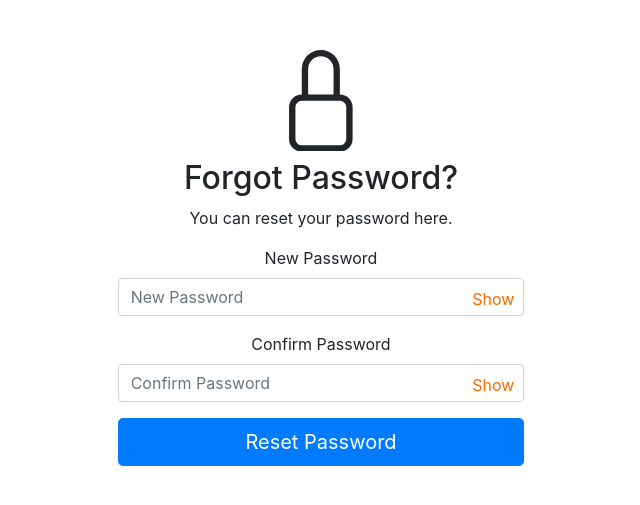
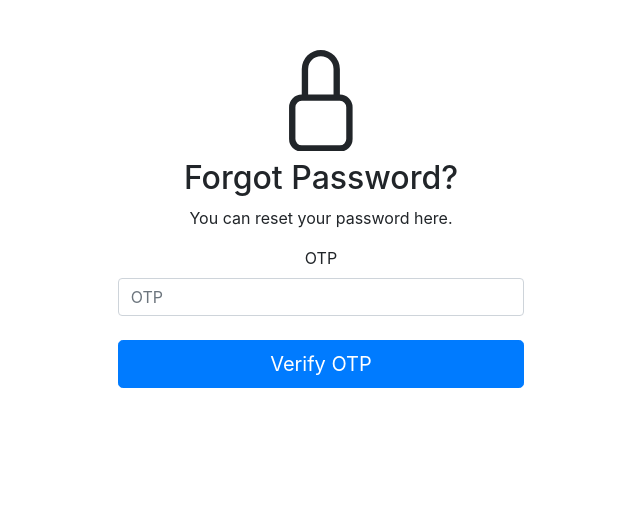
Before and after one commit to gvrosun/Doctor, a Flask app: page /change_password in a window 1280 px wide. Shown: the part 66-571 px from the top of the page, without its empty margins (319-959 px from the left). Run offline with Flask 2, Linux system fonts and the light colour scheme; a user stored in the database is signed in; some libraries are stand-ins or nearby versions.

Commit message:
Forgot password & OTP

```diff
--- a/app.py
+++ b/app.py
@@ -1,16 +1,18 @@
-from mydoctor import app, db
-from dotenv import load_dotenv
+from mydoctor import app, db, mail
+# from dotenv import load_dotenv
 from flask import render_template, redirect, request, url_for, flash, session, abort, Response, get_flashed_messages
 from flask_login import login_user, login_required, logout_user, current_user
+from flask_mail import Mail, Message
 from mydoctor.model import User, Doctor, Patient
 from werkzeug.utils import secure_filename
 from mydoctor.forms import LoginForm, RegistrationForm, PatientProfileForm, DoctorProfileForm, Contact, Profile, ForgotForm, ChangePasswordForm
 import os
 from datetime import timedelta
-from twilio.jwt.access_token import AccessToken
-from twilio.jwt.access_token.grants import VideoGrant, ChatGrant
-from twilio.rest import Client
-from twilio.base.exceptions import TwilioRestException
+import random
+# from twilio.jwt.access_token import AccessToken
+# from twilio.jwt.access_token.grants import VideoGrant, ChatGrant
+# from twilio.rest import Client
+# from twilio.base.exceptions import TwilioRestException
 
 
 @app.before_request
@@ -112,18 +114,37 @@ def logout():
 def forgot():
     form = ForgotForm()
     if form.validate_on_submit():
-        return redirect(url_for('change_password'))
+        user = User.query.filter_by(email=form.email.data).first()
+        if user:
+            session['otp'] = random.randint(100000, 999999)
+            msg = Message(
+                'DoctorX Forgot password',
+                recipients=[form.email.data]
+            )
+            msg.html = f"<h3>Your OTP</h3><br><h1>{session['otp']}</h1>"
+            mail.send(msg)
+            return redirect(url_for('change_password', email=form.email.data))
+        else:
+            flash('forgot')
+            return redirect(url_for('register'))
     return render_template('forgot_password.html', form=form)
 
 
 @app.route('/change_password', methods=['GET', 'POST'])
 def change_password():
     form = ChangePasswordForm()
+    email = request.args.get('email')
     if form.validate_on_submit():
-        flash('Password_changed')
-        return redirect(url_for('login'))
+        if form.otp.data == session['otp']:
+            user = User.query.filter_by(email=email).first()
+            user.update_password(form.password.data)
+            db.session.commit()
+            flash('Password_changed')
+            return redirect(url_for('login'))
+        else:
+            flash('invalid_otp')
 
-    return render_template('change_password.html', form=form)
+    return render_template('change_password.html', form=form, otp=session['otp'])
 
 
 @app.route('/patient_profile', methods=['GET', 'POST'])
@@ -270,5 +291,11 @@ def device():
     return render_template('device.html')
 
 
+@app.route('/send')
+def send_mail():
+
+    return 'mail sent'
+
+
 if __name__ == '__main__':
     app.run(debug=True, port=80)
--- a/mydoctor/__init__.py
+++ b/mydoctor/__init__.py
@@ -14,6 +14,11 @@ app.config['SECRET_KEY'] = "key_for_doctor_project"
 app.config['SQLALCHEMY_DATABASE_URI'] = 'sqlite:///' + os.path.join(basedir, 'data.sqlite')
 app.config['SQLALCHEMY_TRACK_MODIFICATIONS'] = False
 app.config['UPLOAD_FOLDER'] = os.path.join(os.path.dirname(os.path.realpath(__file__)), './uploads/')
+app.config['MAIL_SERVER'] = 'smtp.mailgun.org'
+app.config['MAIL_PORT'] = 587
+app.config['MAIL_USERNAME'] = 'postmaster@sandboxad62627b546b40469230313f9275ed42.mailgun.org'
+app.config['MAIL_PASSWORD'] = 'c98dcf595789faeeb9a534a6fc00058d-95f6ca46-fb603069'
+app.config['MAIL_DEFAULT_SENDER'] = 'gvrosun@gmail.com'
 
 db = SQLAlchemy(app)
 Migrate(app, db)
--- a/mydoctor/forms.py
+++ b/mydoctor/forms.py
@@ -1,6 +1,6 @@
 from flask_wtf import FlaskForm
 from wtforms import PasswordField, SubmitField, StringField, RadioField, BooleanField, TextAreaField, SelectField, \
-    FileField, EmailField, DateField, TelField
+    FileField, EmailField, DateField, TelField, IntegerField
 from wtforms.validators import DataRequired, EqualTo, Length, regexp
 from mydoctor.model import User
 
@@ -92,6 +92,7 @@ class ForgotForm(FlaskForm):
 
 
 class ChangePasswordForm(FlaskForm):
+    otp = IntegerField('OTP', validators=[DataRequired()])
     password = PasswordField('New Password', [
         DataRequired(),
         EqualTo('confirm')
--- a/mydoctor/model.py
+++ b/mydoctor/model.py
@@ -25,6 +25,9 @@ class User(db.Model, UserMixin):
 
     def check_password(self, password):
         return check_password_hash(self.password_hash, password.data)
+
+    def update_password(self, new_password):
+        self.password_hash = generate_password_hash(new_password)
 
 
 class Patient(db.Model):
--- a/mydoctor/templates/Login.html
+++ b/mydoctor/templates/Login.html
@@ -51,6 +51,10 @@
     {% elif message and "Password_changed" in message %}
         <div id="alert" class="alert alert-success" role="alert">
           <strong>Password changed successfully</strong> Login with new password...
+        </div>
+    {% elif message and "forgot" in message %}
+        <div id="alert" class="alert alert-warning" role="alert">
+          <strong>Account not found!</strong> Create an account first...
         </div>
     {% elif message and "denied" in message %}
         <div id="alert" class="alert alert-warning" role="alert">
--- a/mydoctor/templates/change_password.html
+++ b/mydoctor/templates/change_password.html
@@ -5,6 +5,20 @@
     <title>Forgot password</title>
 
     <style>
+    .brred{
+        display: block;
+    width: 100%;
+    padding: .375rem .75rem;
+    font-size: 1rem;
+    line-height: 1.5;
+    color: #f10505;
+    background-color: #fff;
+    background-clip: padding-box;
+    border: 1px solid #ee082e;
+    border-radius: .25rem;
+    transition: border-color .15s ease-in-out,box-shadow .15s ease-in-out;
+
+    }
         .pass_show{position: relative}
 
         .pass_show .ptxt {
@@ -52,6 +66,22 @@
 
                     <form id="register-form" role="form" autocomplete="off" class="form" method="post">
                         {{ form.hidden_tag() }}
+
+                            <div class="form-group" id="hideotpfield">
+                            <label>OTP</label>
+                                {% with message = get_flashed_messages() %}
+                                    {% if message and "invalid_otp" in message %}
+                                        {{ form.otp(class="form-control", placeholder="OTP") }}
+                                        <p style="color: red;">Invalid OTP</p>
+                                    {% else %}
+                                        {{ form.otp(class="form-control", placeholder="OTP") }}
+                                    {% endif %}
+                            {% endwith %}<br>
+                            <div id="OTP-btn" class="form-group">
+                                <button name="verify-otp" class="btn btn-lg btn-primary btn-block" onclick="verify()">Verify OTP</button>
+                            </div>
+                            </div>
+                    <div id="hidepass">
                                <label>New Password</label>
                             <div class="form-group pass_show">
                                 {{ form.password(class="form-control", placeholder="New Password") }}
@@ -63,6 +93,7 @@
                             <div class="form-group">
                             <input name="recover-submit" class="btn btn-lg btn-primary btn-block" value="Reset Password" type="submit">
                             </div>
+                         </div>
                       <input type="hidden" class="hide" name="token" id="token" value="">
                     </form>
 
@@ -89,4 +120,30 @@
 
         });
     </script>
+
+    <script>
+    $('#hidepass').hide();
+    let otp_field = document.getElementById('otp');
+    let original_otp = {{ otp }};
+    let otp_data = original_otp.toString();
+
+    console.log({{ otp }})
+    function verify(){
+        console.log("function called")
+        console.log(otp_field.value)
+        console.log(otp_data)
+
+    if(otp_field.value === otp_data) {
+        console.log("otp valid")
+        $('#hideotpfield').hide();
+        $('#OTP-btn').hide();
+        $('#hidepass').show();
+    }
+    else {
+        var element = document.getElementById("otp");
+        element.classList.add("brred");
+        element.classList.remove("form-control")
+    }
+    }
+    </script>
 {% endblock %}
```
Also changed, not shown: mydoctor/templates/index.html (+16 -1 lines), mydoctor/data.sqlite.
